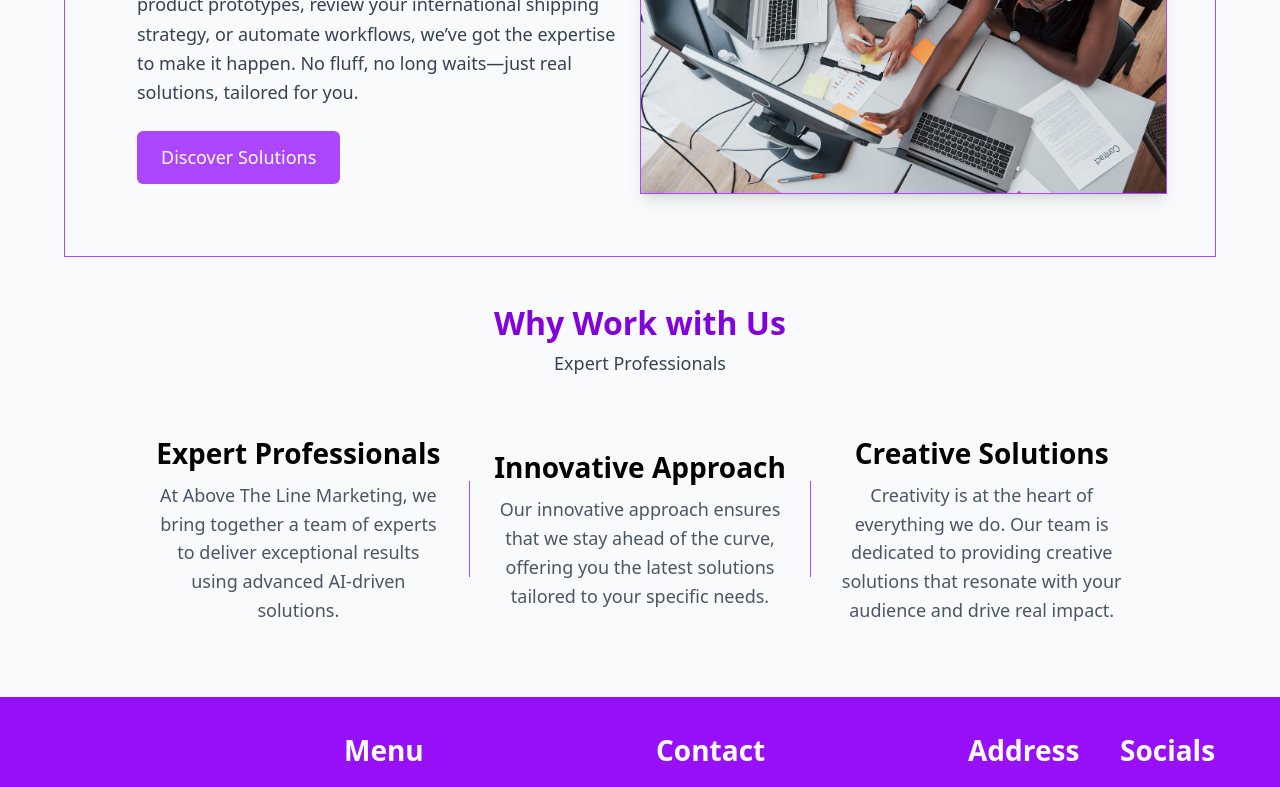
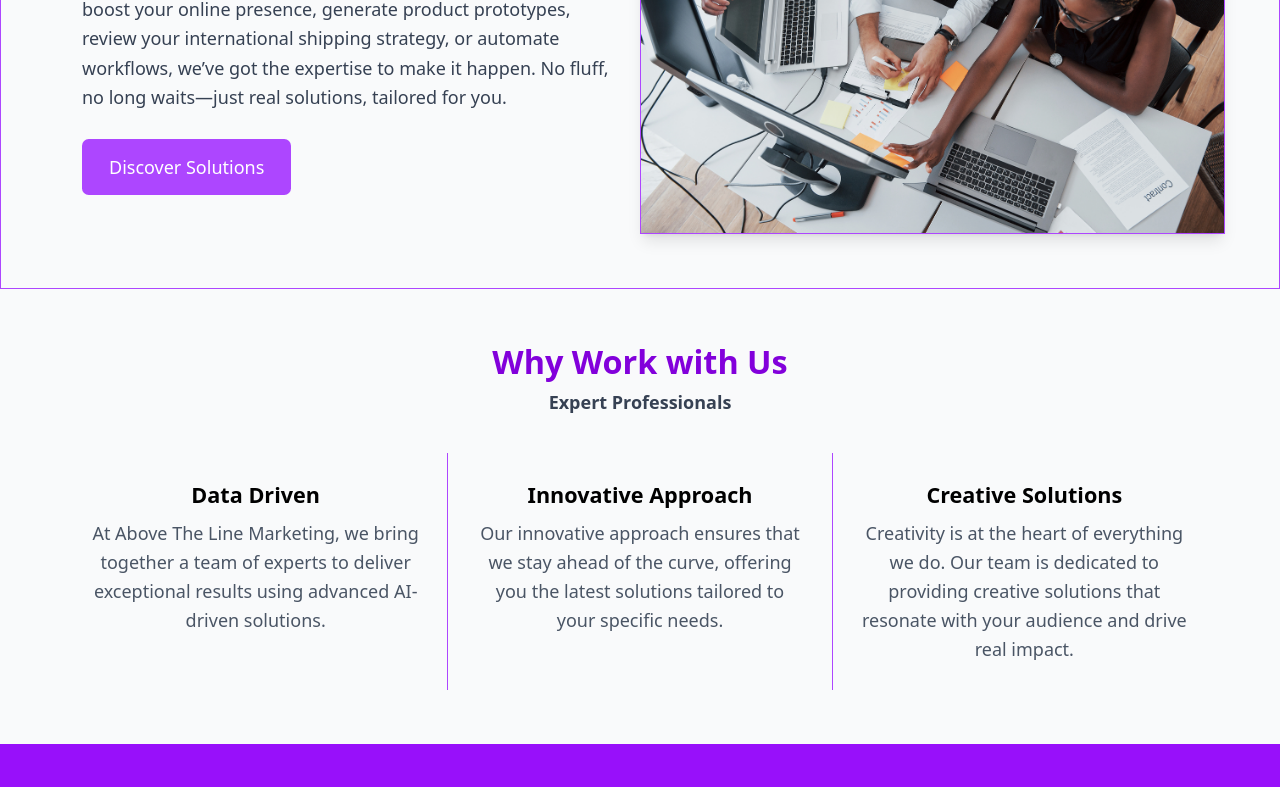
Before and after one commit to OlalKeith/Market-Agency, a React (Create React App) app: page / in a window 1280 px wide. Shown: the part 1160-1947 px from the top of the page. Built offline with nearby package versions, Linux system fonts and the light colour scheme; a web font is replaced by a local one.

Commit message:
add servives , align the modal

```diff
--- a/src/components/AboutSection.tsx
+++ b/src/components/AboutSection.tsx
@@ -9,22 +9,13 @@ const AboutSection = () => {
     >
       <h1 className="text-4xl text-purple-700 font-bold">About Us</h1>
       <p className="mt-4 text-gray-600">
-        Welcome to Above the Line Marketing, where digital innovation meets
-        seamless execution! We don’t just offer digital services—we create
-        game-changing solutions that help businesses work smarter, grow faster,
-        and stand out in a crowded market.
-      </p>
-      <p className="mt-4 text-gray-600">
-        From web development and app design to AI-powered automation and virtual
-        assistance, we handle the digital heavy lifting so you can focus on what
-        you do best. Whether you’re a startup looking to build your online
-        presence or an established brand ready to level up, we bring the
-        expertise, creativity, and tech know-how to make it happen.
-      </p>
-      <p className="mt-4 text-gray-600">
-        At Above the Line Marketing, we believe in efficiency, innovation, and
-        results. No fluff, no jargon—just smart digital solutions that deliver
-        real impact.
+        At Above the Line Marketing, we deliver ecliptive digital solutions that
+        empower brands to rise above the ordinary. Through immersive
+        experiences, AI design, and strategic innovation, we help businesses
+        eclipse the competition and lead in an ever-evolving digital landscape.
+        Whether you’re a startup looking to build your online presence or an
+        established brand ready to level up, we bring the expertise, creativity,
+        and technical know-how to make it happen.
       </p>
     </div>
   );
--- a/src/components/Benefits.tsx
+++ b/src/components/Benefits.tsx
@@ -2,42 +2,44 @@ import React from "react";
 
 const Benefits = () => {
   return (
-    <section className="py-12 text-center max-w-screen-lg mx-auto" >
+    <section className="py-12 text-center max-w-screen-lg mx-auto">
       {/* Heading */}
-      <h2 className="text-4xl font-semibold text-purple-700">Why Work with Us</h2>
-      <p className="text-gray-700 mt-2">
-      Expert Professionals
-      </p>
+      <h2 className="text-4xl font-bold text-purple-700">Why Work with Us</h2>
+      <p className="text-gray-700 font-semibold mt-2">Expert Professionals</p>
 
       {/* Benefits Section */}
-      <div className="mt-8 flex flex-col md:flex-row items-center justify-center text-center">
-        {/* Expert Professionals */}
-        <div className="w-full md:w-1/3 p-6">
-          <h3 className="text-xl font-semibold">Expert Professionals</h3>
-          <p className="text-gray-600 mt-2">
-          At Above The Line Marketing, we bring together a team of experts to deliver exceptional results using advanced AI-driven solutions.
-          </p>
-        </div>
-
-        {/* Innovative Approach */}
-        <div className="hidden md:block h-24 border-l border-purple-500"></div>
-
-        {/* Innovation */}
-        <div className="w-full md:w-1/3 p-6">
-          <h3 className="text-xl font-semibold ">Innovative Approach</h3>
-          <p className="text-gray-600 mt-2">
-          Our innovative approach ensures that we stay ahead of the curve, offering you the latest solutions tailored to your specific needs.
+      <div className="mt-8 flex flex-col md:flex-row items-stretch text-center">
+        {/* Data Driven */}
+        <div className="w-full md:w-1/3 p-6 flex flex-col">
+          <h3 className="text-xl font-semibold">Data Driven</h3>
+          <p className="text-gray-600 mt-2 flex-grow">
+            At Above The Line Marketing, we bring together a team of experts to
+            deliver exceptional results using advanced AI-driven solutions.
           </p>
         </div>
 
         {/* Vertical Divider */}
-        <div className="hidden md:block h-24 border-l border-purple-500"></div>
+        <div className="hidden md:flex h-auto border-l border-purple-500"></div>
+
+        {/* Innovative Approach */}
+        <div className="w-full md:w-1/3 p-6 flex flex-col">
+          <h3 className="text-xl font-semibold">Innovative Approach</h3>
+          <p className="text-gray-600 mt-2 flex-grow">
+            Our innovative approach ensures that we stay ahead of the curve,
+            offering you the latest solutions tailored to your specific needs.
+          </p>
+        </div>
+
+        {/* Vertical Divider */}
+        <div className="hidden md:flex h-auto border-l border-purple-500"></div>
 
         {/* Creative Solutions */}
-        <div className="w-full md:w-1/3 p-6">
+        <div className="w-full md:w-1/3 p-6 flex flex-col">
           <h3 className="text-xl font-semibold">Creative Solutions</h3>
-          <p className="text-gray-600 mt-2">
-          Creativity is at the heart of everything we do. Our team is dedicated to providing creative solutions that resonate with your audience and drive real impact.
+          <p className="text-gray-600 mt-2 flex-grow">
+            Creativity is at the heart of everything we do. Our team is dedicated
+            to providing creative solutions that resonate with your audience and
+            drive real impact.
           </p>
         </div>
       </div>
--- a/src/components/Hero.tsx
+++ b/src/components/Hero.tsx
@@ -18,7 +18,7 @@ const Hero = () => {
       {/* Hero Content */}
       <div className="relative z-10 text-center p-8 max-w-screen-lg">
         <h1
-          className="text-4xl md:text-6xl font-bold leading-tight"
+          className="text-4xl md:text-6xl font-black leading-tight"
           // style={{ fontFamily: "'Playfair Display', serif" }}
         >
           Elevate Your Business, <br /> Unleash Your Brand's Potential
--- a/src/output.css
+++ b/src/output.css
@@ -653,6 +653,9 @@
   .h-full {
     height: 100%;
   }
+  .max-h-\[90vh\] {
+    max-height: 90vh;
+  }
   .min-h-screen {
     min-height: 100vh;
   }
@@ -674,9 +677,6 @@
   .w-72 {
     width: calc(var(--spacing) * 72);
   }
-  .w-96 {
-    width: calc(var(--spacing) * 96);
-  }
   .w-full {
     width: 100%;
   }
@@ -688,6 +688,9 @@
   }
   .max-w-\[150px\] {
     max-width: 150px;
+  }
+  .max-w-md {
+    max-width: var(--container-md);
   }
   .max-w-screen-lg {
     max-width: var(--breakpoint-lg);
@@ -732,11 +735,17 @@
   .items-center {
     align-items: center;
   }
+  .items-stretch {
+    align-items: stretch;
+  }
   .justify-between {
     justify-content: space-between;
   }
   .justify-center {
     justify-content: center;
+  }
+  .justify-end {
+    justify-content: flex-end;
   }
   .gap-4 {
     gap: calc(var(--spacing) * 4);
@@ -771,6 +780,9 @@
   .overflow-x-auto {
     overflow-x: auto;
   }
+  .overflow-y-auto {
+    overflow-y: auto;
+  }
   .rounded {
     border-radius: 0.25rem;
   }
@@ -795,6 +807,10 @@
     border-top-style: var(--tw-border-style);
     border-top-width: 1px;
   }
+  .border-b {
+    border-bottom-style: var(--tw-border-style);
+    border-bottom-width: 1px;
+  }
   .border-b-4 {
     border-bottom-style: var(--tw-border-style);
     border-bottom-width: 4px;
@@ -803,6 +819,9 @@
     border-left-style: var(--tw-border-style);
     border-left-width: 1px;
   }
+  .border-gray-200 {
+    border-color: var(--color-gray-200);
+  }
   .border-gray-300 {
     border-color: var(--color-gray-300);
   }
@@ -817,6 +836,9 @@
   }
   .border-t-purple-600 {
     border-top-color: var(--color-purple-600);
+  }
+  .bg-black {
+    background-color: var(--color-black);
   }
   .bg-gray-50 {
     background-color: var(--color-gray-50);
@@ -937,6 +959,10 @@
   .leading-tight {
     --tw-leading: var(--leading-tight);
     line-height: var(--leading-tight);
+  }
+  .font-black {
+    --tw-font-weight: var(--font-weight-black);
+    font-weight: var(--font-weight-black);
   }
   .font-bold {
     --tw-font-weight: var(--font-weight-bold);
@@ -1053,6 +1079,23 @@
       }
     }
   }
+  .focus\:ring-2 {
+    &:focus {
+      --tw-ring-shadow: var(--tw-ring-inset,) 0 0 0 calc(2px + var(--tw-ring-offset-width)) var(--tw-ring-color, currentColor);
+      box-shadow: var(--tw-inset-shadow), var(--tw-inset-ring-shadow), var(--tw-ring-offset-shadow), var(--tw-ring-shadow), var(--tw-shadow);
+    }
+  }
+  .focus\:ring-red-500 {
+    &:focus {
+      --tw-ring-color: var(--color-red-500);
+    }
+  }
+  .focus\:outline-none {
+    &:focus {
+      --tw-outline-style: none;
+      outline-style: none;
+    }
+  }
   .sm\:grid-cols-2 {
     @media (width >= 40rem) {
       grid-template-columns: repeat(2, minmax(0, 1fr));
@@ -1066,11 +1109,6 @@
   .sm\:bg-top {
     @media (width >= 40rem) {
       background-position: top;
-    }
-  }
-  .md\:block {
-    @media (width >= 48rem) {
-      display: block;
     }
   }
   .md\:flex {
@@ -1205,11 +1243,10 @@
 }
 body {
   font-family: 'Causten', sans-serif;
+  line-height: 1.6;
+}
+html {
   font-size: 18px;
-  line-height: 1.6;
-}
-html {
-  font-size: 16px;
 }
 @media (max-width: 1024px) {
   html {
@@ -1227,17 +1264,17 @@ html {
   }
 }
 h1 {
-  font-size: 2.5rem;
+  font-size: 2rem;
 }
 h2 {
-  font-size: 2rem;
+  font-size: 1.8rem;
 }
 h3 {
-  font-size: 1.75rem;
+  font-size: 1.2rem;
 }
 @media (max-width: 768px) {
   h1 {
-    font-size: 2rem;
+    font-size: 1.75rem;
   }
   h2 {
     font-size: 1.5rem;
--- a/src/styles/global.css
+++ b/src/styles/global.css
@@ -22,13 +22,13 @@
 /* Apply Font Globally */
 body {
   font-family: 'Causten', sans-serif;
-  font-size: 18px;
+  /* font-size: 18px; */
   line-height: 1.6;
 }
 
 /* Responsive Font Sizes */
 html {
-  font-size: 16px;
+  font-size: 18px;
 }
 
 @media (max-width: 1024px) { /* Tablets */
@@ -51,20 +51,20 @@ html {
 
 /* Heading Sizes */
 h1 {
-  font-size: 2.5rem; /* 40px */
+  font-size: 2rem; /* 40px */
 }
 
 h2 {
-  font-size: 2rem; /* 32px */
+  font-size: 1.8rem; /* 32px */
 }
 
 h3 {
-  font-size: 1.75rem; /* 28px */
+  font-size: 1.2rem; /* 28px */
 }
 
 @media (max-width: 768px) {
   h1 {
-    font-size: 2rem; /* 32px */
+    font-size: 1.75rem; /* 32px */
   }
   h2 {
     font-size: 1.5rem; /* 24px */
```
Also changed, not shown: src/components/ServicesSection.tsx (+69 -21 lines).
